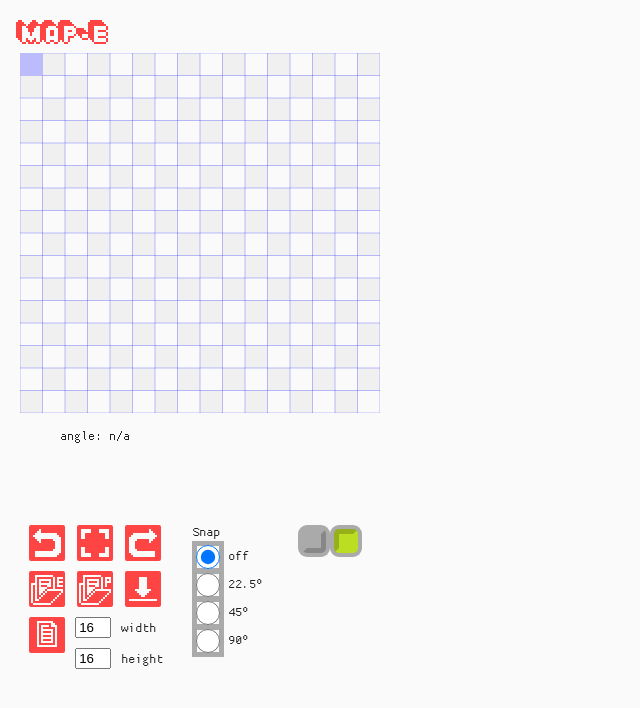
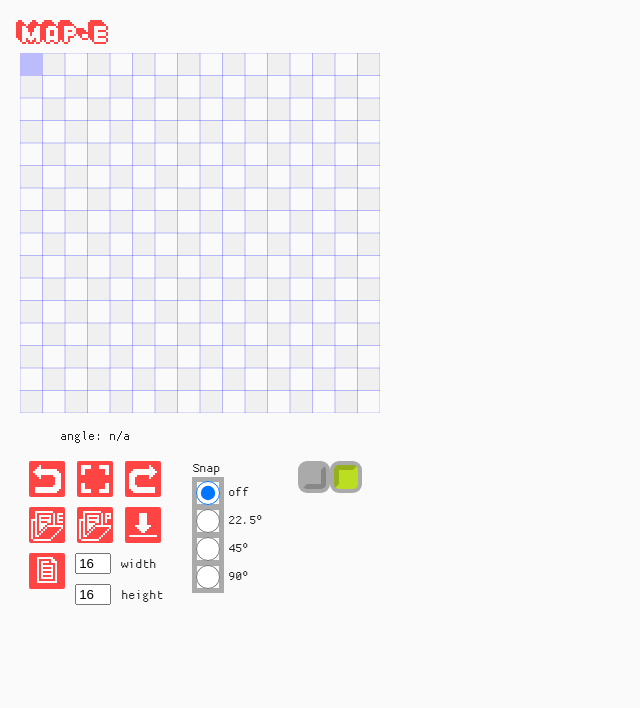
Before and after one commit to georgeolee/map-e, a React (Create React App) app: page / in a window 1280 px wide. Shown: the top 708 px of the page, without its empty margins (0-640 px from the left). Built offline with nearby package versions, Linux system fonts and the light colour scheme.

Commit message:
animation changes

```diff
--- a/src/App.css
+++ b/src/App.css
@@ -64,6 +64,7 @@
   display: flex;
 
   touch-action: none;
+  position: relative;
 }
 .App {
 
--- a/src/App.js
+++ b/src/App.js
@@ -90,10 +90,6 @@ function App() {
       <Controls
         />
 
-      <TooltipModal
-        content='a modal?'
-        />
-
     </div>
   );
 }
--- a/src/app-components/Canvas.js
+++ b/src/app-components/Canvas.js
@@ -10,6 +10,7 @@ import { vc } from "../refactor/globals";
 
 
 import { useSpring, useSpringRef } from "@react-spring/web";
+import { TooltipModal } from "../components/TooltipModal";
 
 export function CanvasContainer(props){
 
@@ -312,6 +313,6 @@ export function CanvasContainer(props){
                 }}
 
 
-            ></div>
+            ><TooltipModal/></div>
     )
 }
--- a/src/app-components/DisplayArea.js
+++ b/src/app-components/DisplayArea.js
@@ -1,4 +1,5 @@
 import { useEffect, useRef, useState } from "react";
+import { TooltipModal } from "../components/TooltipModal";
 
 /**
  * Display area for showing angle info & tooltips
@@ -45,8 +46,9 @@ export function DisplayArea(props){
             >
                 <ul className="display-info">
                     <li className="display-angle">angle: {displayData.angle}</li>
-                    <li className="display-tooltip">{displayData.tooltip}</li>
+                    {/* <li className="display-tooltip">{displayData.tooltip}</li>                     */}
                 </ul>
+                {/* <TooltipModal/> */}
         </div>
     )
 }
--- a/src/components/Button.js
+++ b/src/components/Button.js
@@ -14,12 +14,12 @@ export function Button(props){
         content,
     } = props;
 
-    const {visible, handlers} = useTooltip(tooltip, 500, {onClick: onClick});
+    const {visible, handlers} = useTooltip(tooltip, 1200, {onClick: onClick});
 
-    useEffect(()=>{
-        display.tooltip = visible ? tooltip : '';
-        display.refresh?.()
-    })
+    // useEffect(()=>{
+    //     display.tooltip = visible ? tooltip : '';
+    //     display.refresh?.()
+    // })
 
     return(
         <button
--- a/src/components/Modal.js
+++ b/src/components/Modal.js
@@ -14,35 +14,43 @@ export function Modal(props){
 
 
 
-    const {width, height } = useSpring({
+    const {width} = useSpring({
         to:{
-            width: visible ? '50vw' : '0vw',
-            height: visible ? `${50 / (window.innerWidth / window.innerHeight)}vh` : '0vh',
+            // width: visible ? '100%' : '0%',
+            width: visible ? '360px' : '0px',
         },
         config: {
             ...config.wobbly,
-
+            bounce: 0.2
         }
 
     })
+
+    const {left} = useSpring({
+        to:[
+            {left: `10vh`},
+            {left: '0vh'},
+        ],
+        from:{left:'0vh'},
+        config: {
+            mass: 0.1,
+            tension:300,
+            friction:10,
+        },
+        cancel:!visible
+    });
+
+
 
     const {opacity} = useSpring({
         to:{
             opacity: visible ? 1 : 0,
         },
         config: {
-            ...config.wobbly,
+            ...config.stiff,
             clamp: true
         }
 
-    })
-
-    const {top} = useSpring({
-        to: {top: '0'},
-        from: { top: '40vh'},
-        reverse: !visible,
-        reset: visible,
-        config: config.wobbly
     })
 
     const button = onClick ? <button onClick={onClick}>CLICK ME</button> : null;
@@ -51,21 +59,23 @@ export function Modal(props){
         console.log('modal render')
     })
 
-    const padding = 'min(100px, 10vw)';
+    const padding = 'min(30px, 10vw)';
 
     return(
         <animated.div
             style={{
                 boxSizing: 'border-box',
                 padding: padding,
-                backgroundColor:'#444e',
+                backgroundColor:'#888e',
                 color: '#fff',
-                fontSize:'32px',
+                fontSize:'16px',
                 borderRadius:'10px',
 
 
-                position: 'relative',
-                bottom: top,
+                // bottom:'100%',
+
+                position: 'absolute',
+                // bottom: top,
 
                 display: 'flex',
                 // display: display,
@@ -79,7 +89,9 @@ export function Modal(props){
 
                 opacity: opacity,
                 width: width,
-                height: height
+
+                left: left,
+                maxHeight: '100%',
             }}
         >
             {content}
--- a/src/components/TooltipModal.js
+++ b/src/components/TooltipModal.js
@@ -17,17 +17,27 @@ export function TooltipModal(props){
     return (
 
         <div
-            id='modal-wrapper'
+            id='tooltip-modal-wrapper'
 
             style={{
-                position: 'fixed',
-                width:'100vw',
-                height:'100vh',
+                // position: 'fixed',
+                // width:'100vw',
+                // height:'100vh',
+
+                position: 'relative',
+                display:'flex',
+                maxHeight:'100px',
+
+                // position:"absolute",
+                // width:'100vw',
+                // height:'100vh',
+                boxSizing:'border-box',
+
                 touchAction:'none',
                 pointerEvents:'none',
 
-                alignItems:'center',
-                justifyContent:'center'
+                // alignItems:'center',
+                // justifyContent:'center'
             }}>
 
         <Modal
```
